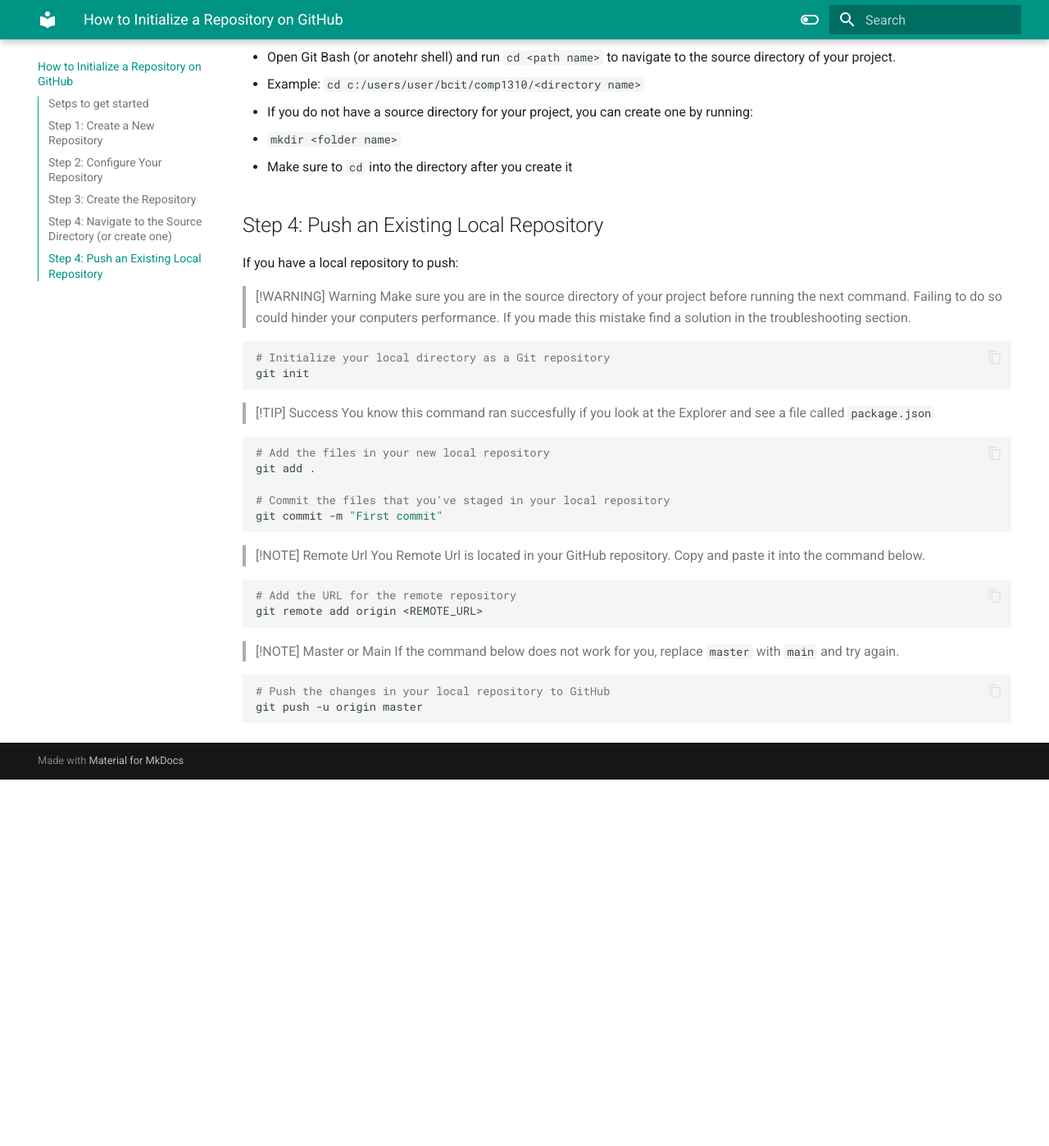
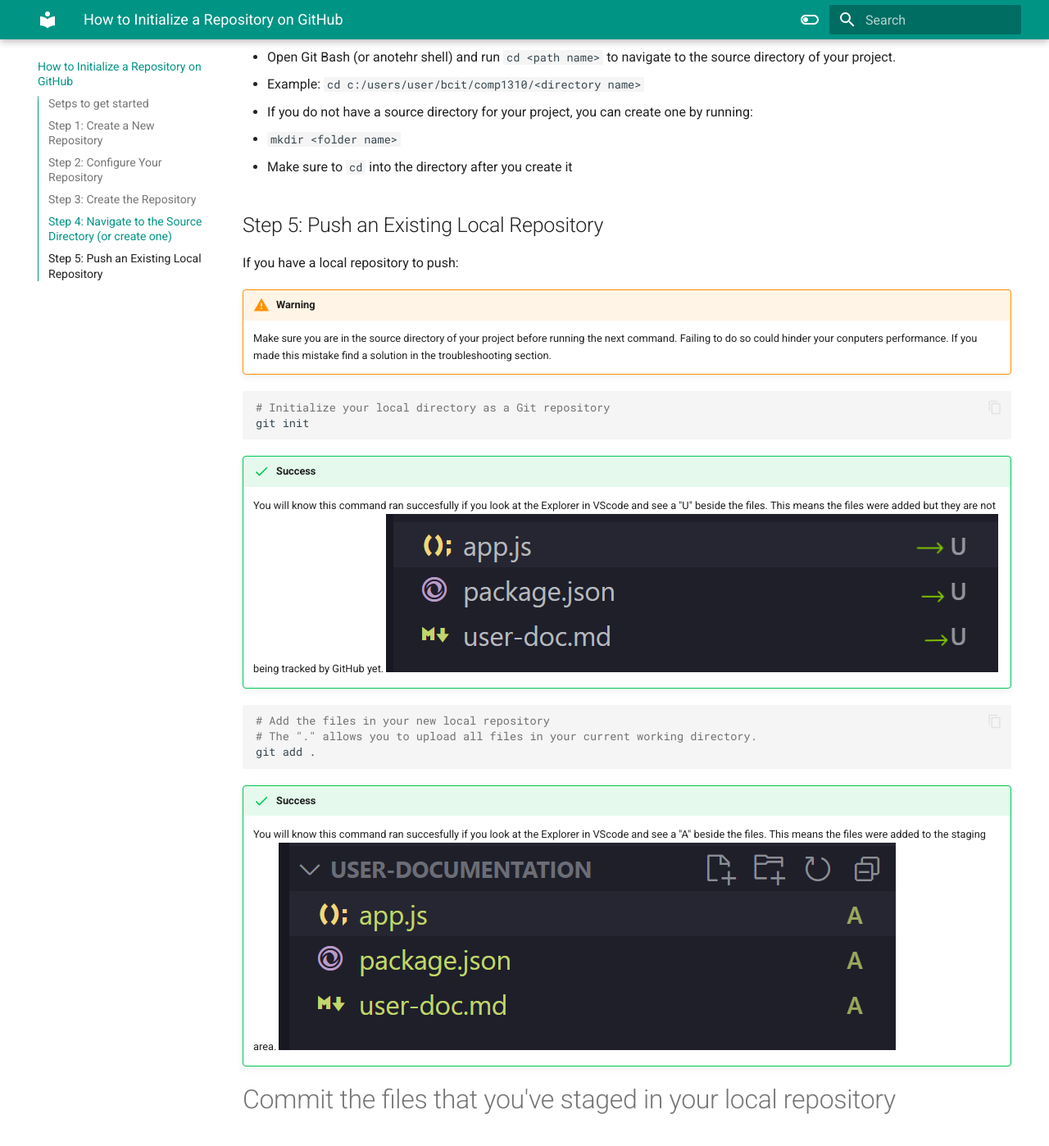
Before and after one commit to Vakiyama/comm-docs, an MkDocs documentation site: the page built from docs/initializeRepo.md, in a window 1280 px wide and 1400 px high, scrolled down 938 px. Shown: the whole window at 82% size. Built offline with MkDocs 1.6.1 and Material for MkDocs 9.7.7, drawn with Linux system fonts in a browser that asks for light colours; emoji names are drawn with the system emoji font; before the commit the page ends 1889 px from its top, so only the background shows below that; some of the changed text lies outside the part shown.

Commit message:
edit steps and add conclusion

````diff
--- a/docs/initializeRepo.md
+++ b/docs/initializeRepo.md
@@ -4,7 +4,7 @@
 
 ## Setps to get started
 
-In the introduction, you created a GitHub account and now you will be using that account to initialize your GitHub repository. You will be using Git Bash (or another shell) to run commands.
+In the introduction, you created a GitHub account and now you will be using that account to initialize your GitHub repository. You will be using a shell that was mentioned in the introduction.
 
 ## Step 1: Create a New Repository
 
@@ -34,41 +34,69 @@
   - `mkdir <folder name>`
   - Make sure to `cd` into the directory after you create it
 
-## Step 4: Push an Existing Local Repository
+## Step 5: Push an Existing Local Repository
 
 If you have a local repository to push:
 
-> [!WARNING] Warning
-> Make sure you are in the source directory of your project before running the next command. Failing to do so could hinder your conputers performance. If you made this mistake find a solution in the troubleshooting section.
+!!! warning "Warning"
+
+      Make sure you are in the source directory of your project before running the next command. Failing to do so could hinder your conputers performance. If you made this mistake find a solution in the troubleshooting section.
 
 ```sh
 # Initialize your local directory as a Git repository
 git init
 ```
 
-> [!TIP] Success
-> You know this command ran succesfully if you look at the Explorer and see a file called `package.json`
+!!! success
+
+    You will know this command ran succesfully if you look at the Explorer in VScode and see a "U" beside the files. This means the files were added but they are not being tracked by GitHub yet.
+    ![gitInit](./assets/images/gitInitFeedback.png)
 
 ```sh
 # Add the files in your new local repository
+# The "." allows you to upload all files in your current working directory.
 git add .
+```
+
+!!! success
+
+    You will know this command ran succesfully if you look at the Explorer in VScode and see a "A" beside the files. This means the files were added to the staging area.
+    ![gitInit](./assets/images/gitAddFeedback.png)
 
 # Commit the files that you've staged in your local repository
+
+```sh
+
 git commit -m "First commit"
+
 ```
-
-> [!NOTE] Remote Url
-> You Remote Url is located in your GitHub repository. Copy and paste it into the command below.
 
 ```sh
 # Add the URL for the remote repository
 git remote add origin <REMOTE_URL>
 ```
 
-> [!NOTE] Master or Main
-> If the command below does not work for you, replace `master` with `main` and try again.
+!!! info "Remote Url"
+
+    You Remote Url is located in your GitHub repository. Copy and paste it into the command below.
+    ![Remote Url](./assets/images/remoteUrl.png)
 
 ```sh
 # Push the changes in your local repository to GitHub
 git push -u origin master
 ```
+
+!!! info "Master or Main"
+
+    If the command below does not work for you, replace `master` with `main` and try again.
+
+## Conclusion
+
+In this section, you will have learned how to:
+
+- Create a new repository
+- Navigate to the directory on you computer
+- Initialize your project with GitHub
+- Add, commit and push your project to the GitHub repository
+
+Nice work! :white_check_mark: You can now move onto the next section.
--- a/mkdocs.yml
+++ b/mkdocs.yml
@@ -37,3 +37,7 @@
   - pymdownx.superfences
   - admonition
   - pymdownx.details
+  - attr_list
+  - pymdownx.emoji:
+      emoji_index: !!python/name:material.extensions.emoji.twemoji
+      emoji_generator: !!python/name:material.extensions.emoji.to_svg
````
Also changed, not shown: docs/assets/images/gitAddFeedback.png (added), docs/assets/images/gitCommitFeedback.png (added), docs/assets/images/gitInitFeedback.png (added), docs/assets/images/remoteUrl.png (added).
